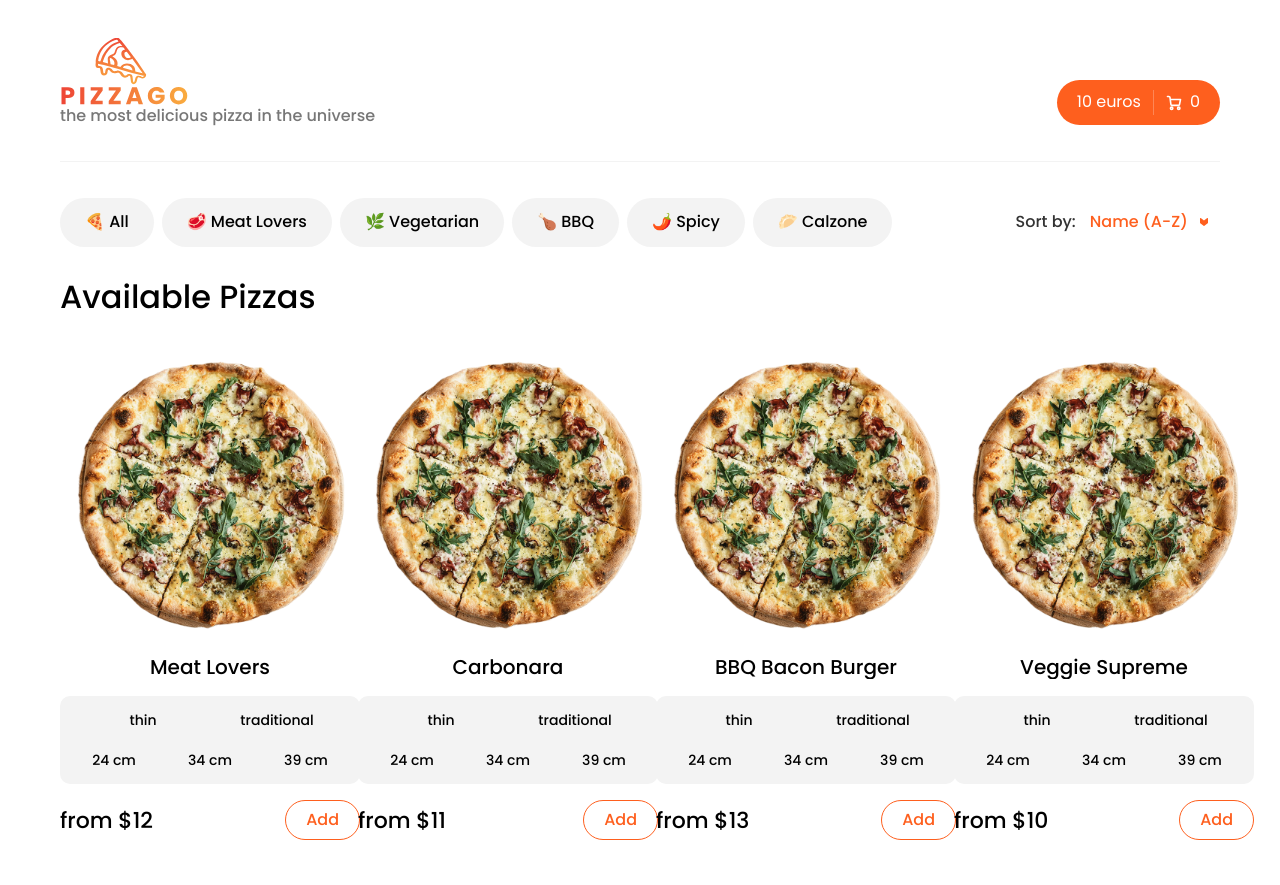
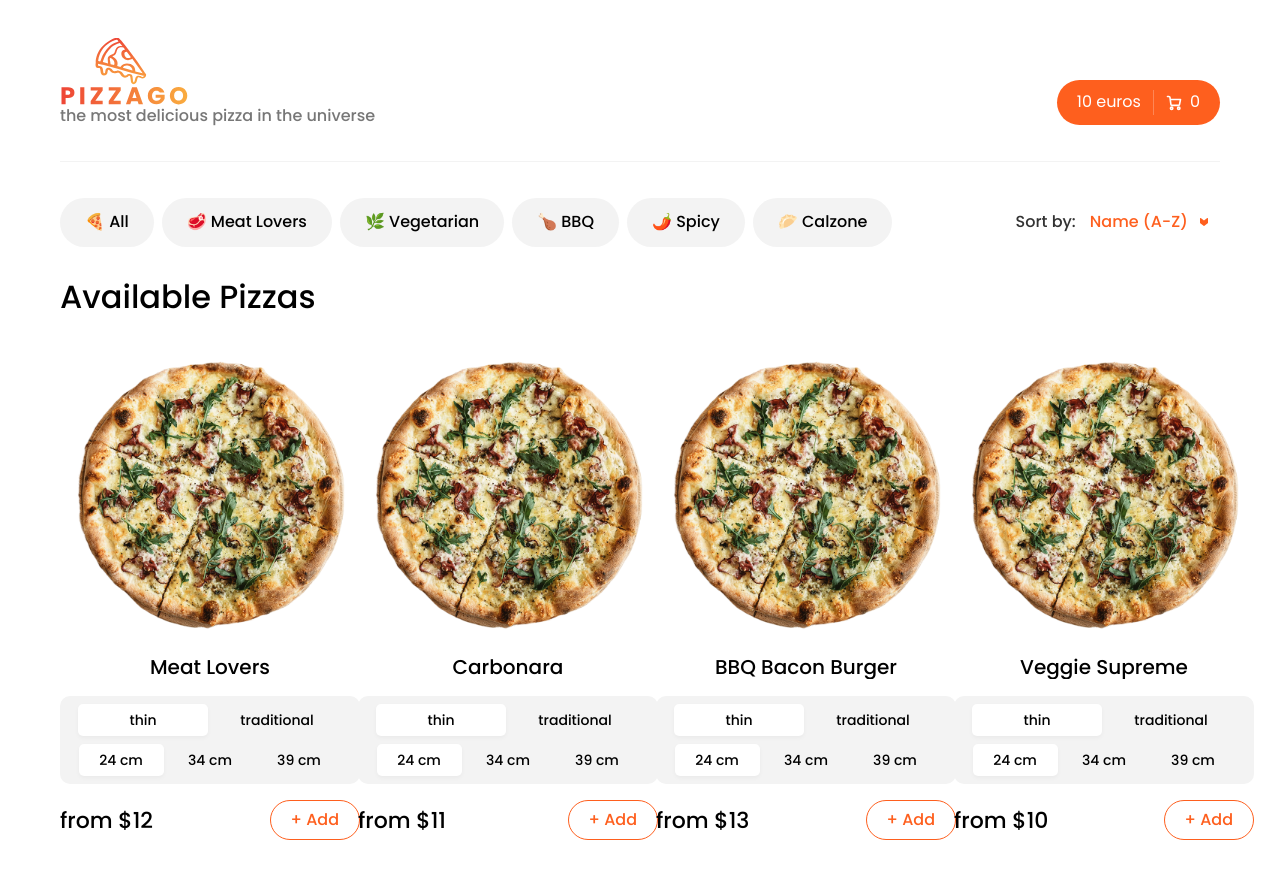
Before and after one commit to akutuzova11/react-pizza-go, a React (Create React App) app: page /all in a window 1280 px wide. Shown: the top 885 px of the page. Built offline with nearby package versions, Linux system fonts and the light colour scheme.

Commit message:
Enable selection of different types and sizes, and update pizza quantity upon button selection

```diff
--- a/src/common/PizzaItem/index.js
+++ b/src/common/PizzaItem/index.js
@@ -18,12 +18,13 @@ export const PizzaItem = ({
   name,
   imageUrl,
   price,
-  availableTypes=[],
-  availableSizes=[],
+  availableTypes = [],
+  availableSizes = [],
   onClickAddPizza,
 }) => {
   const [activeType, setActiveType] = useState(0);
   const [activeSize, setActiveSize] = useState(0);
+  const [quantity, setQuantity] = useState(0);
 
   const onSelectType = (index) => setActiveType(index);
   const onSelectSize = (index) => setActiveSize(index);
@@ -37,15 +38,13 @@ export const PizzaItem = ({
       size: availableSizes[activeSize],
       type: availableTypes[activeType],
     };
+    setQuantity(quantity + 1);
     onClickAddPizza(pizzaObj);
   };
-
-  console.log("PizzaItem received:", { id, name, imageUrl, price });
 
   return (
     <PizzaContainer>
       <PizzaImageWrapper>
-        {" "}
         <PizzaImage src={imageUrl} alt={name} />
       </PizzaImageWrapper>
       <Details>
@@ -53,14 +52,24 @@ export const PizzaItem = ({
         <Selector>
           <SelectorList>
             {availableTypes.map((type, index) => (
-              <SelectorItem key={type} onClick={() => onSelectType(index)}>
+              <SelectorItem
+                key={type}
+                onClick={() => onSelectType(index)}
+                $isActive={activeType === index}
+                $isSize={false}
+              >
                 {type}
               </SelectorItem>
             ))}
           </SelectorList>
           <SelectorList>
             {availableSizes.map((size, index) => (
-              <SelectorItem key={size} onClick={() => onSelectSize(index)}>
+              <SelectorItem
+                key={size}
+                onClick={() => onSelectSize(index)}
+                $isActive={activeSize === index}
+                $isSize={true}
+              >
                 {size} cm
               </SelectorItem>
             ))}
@@ -69,7 +78,7 @@ export const PizzaItem = ({
         <BottomSection>
           <Price>from ${price}</Price>
           <Button onClick={onAddPizza}>
-            <span>Add</span>
+            <span>+ Add</span> {quantity > 0 && `(${quantity})`}
           </Button>
         </BottomSection>
       </Details>
```
